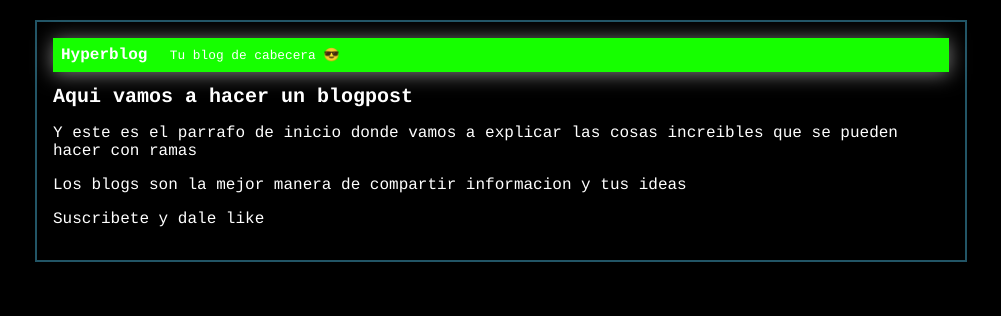
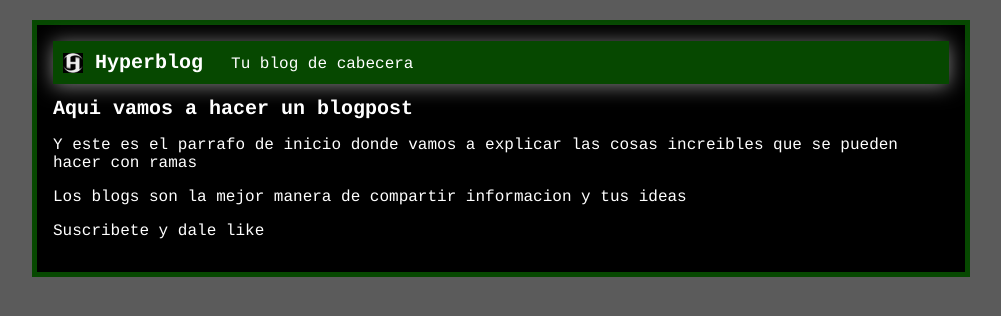
Before and after one commit to sebasvasquez0489/hyperblog, a plain HTML site: page index.html in a window 1280 px wide. Shown: the whole page, without its empty margins (139-1140 px from the left). Drawn offline with Linux system fonts and the light colour scheme.

Commit message:
Agregamos logo, cambiamos color de fondo, borde y cabecera

```diff
--- a/index.html
+++ b/index.html
@@ -9,9 +9,9 @@
 </head>
 <body>
     <div id="container">
-        <div id="cabecera">
+        <div id="cabecera"> <img src="/img/logohyperblog.jpg" alt="logo">
             Hyperblog
-            <span id="tagline">Tu blog de cabecera 😎</span>
+            <span id="tagline">Tu blog de cabecera</span>
         </div>
         <div id="post">
             <h1>Aqui vamos a hacer un blogpost</h1>
--- a/style.css/estilos.css
+++ b/style.css/estilos.css
@@ -1,5 +1,5 @@
 body {
-    background: rgb(0, 0, 0);
+    background: rgb(91, 91, 91);
     color: rgb(255, 255, 255);
     text-align: center;
     font-family: "Courier";
@@ -8,12 +8,19 @@ body {
     padding: 0;
 }
 #cabecera {
-    background: #16FF00;
+    background: #064800;
     box-shadow: 0px 2px 20px rgba(255, 255, 255, 0.5);
     color: white;
     font-weight: bold;
+    font-size: 20px;
     margin: 0;
     padding: 0.5em;
+}
+img {
+    vertical-align: middle;
+    width: 20px;
+    height: 20px;
+
 }
 #cabecera #tagline {
     padding: 0 0 0 1em;
@@ -21,10 +28,11 @@ body {
     font-size: 0.8em;
 }
 #container {
+    background: #000000;
     width: 70%;
     padding: 1em;
     text-align: left;
-    border: 2px solid#256;
+    border: 5px solid#064800;
     margin: 0 auto;
     margin-top: 20px;
 }
```
